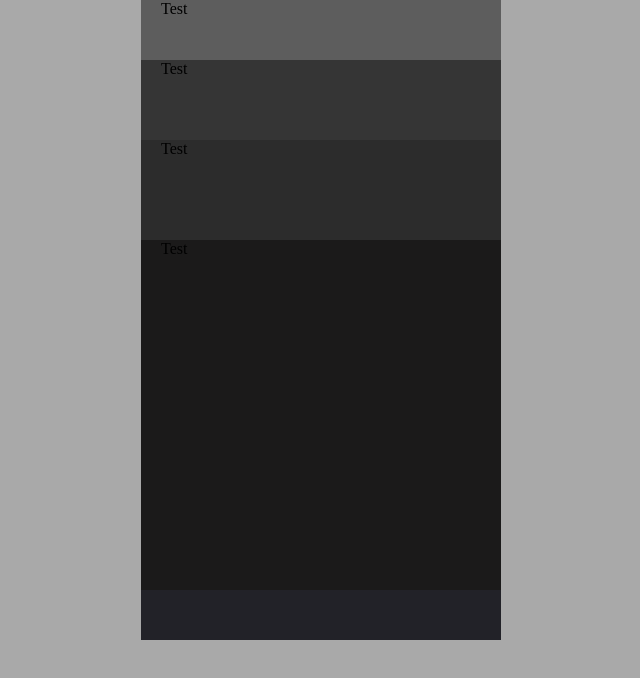
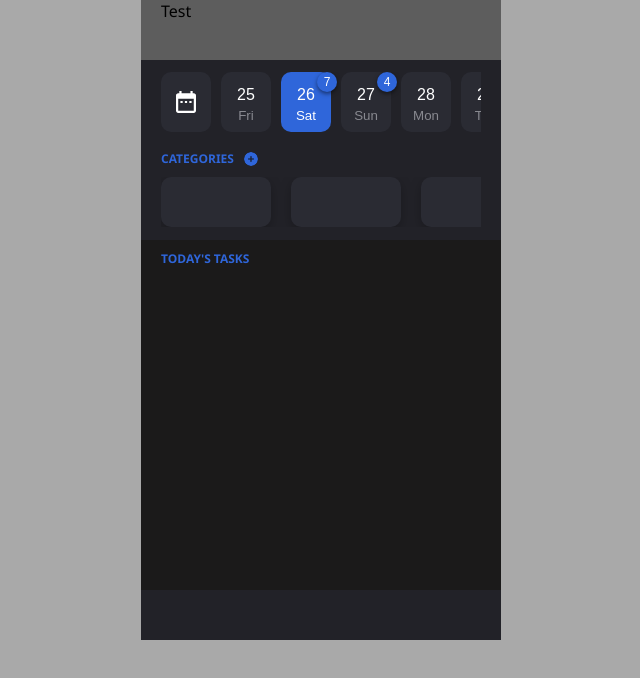
Before and after one commit to sergii-tur/task-app-ui, a plain HTML site: page index.html in a window 1280 px wide. Shown: the whole page, without its empty margins (319-959 px from the left). Drawn offline with Linux system fonts and the light colour scheme.

Commit message:
Days section UI, categories section first layout

```diff
--- a/css/main.css
+++ b/css/main.css
@@ -22,8 +22,8 @@
 }
 
 body  {
+  font-family: 'Segoe UI', Tahoma, Geneva, Verdana, sans-serif;
   margin: 0;
-
   background-color: darkgrey;
 }
 
@@ -44,6 +44,13 @@ body  {
   box-shadow: 0px 4px 12px rgba(0, 0, 0, 0.25);
 }
 
+h2 {
+  color: var(--blue);
+  text-transform: uppercase;
+  font-size: var(--txt-m);
+  margin: 10px 0 10px 0;
+}
+
 .app-ctn {
   height: 640px;
   width: 360px;
@@ -60,13 +67,77 @@ body  {
 .days {
   height: 80px;
   width: 100%;
-  background: #353535;
+  padding-top: 12px;
+}
+
+.days-ctn {
+  overflow-y: hidden;
+  overflow-x: auto;
+  scrollbar-color: var(--darkest) var(--grey);
+  scrollbar-width: none;
+}
+
+.calendar-btn {
+  height: 60px;
+  min-width: 50px;
+  margin-right: 10px;
+  border: none;
+  border-radius: var(--radius-xl);
+  background: var(--dark) url("../img/calendar.svg") no-repeat center;
+  background-size: 40%;
+}
+
+.day-btn {
+  position: relative;
+  height: 60px;
+  min-width: 50px;
+  margin-right: 10px;
+  border: none;
+  border-radius: var(--radius-xl);
+  background: var(--dark);
+}
+
+.current-day {
+  background: var(--blue);
+}
+
+.btn-date {
+  color: var(--main-txt-color);
+  font-size: var(--txt-xl);
+  font-weight: 500;
+  line-height: 26px;
+}
+
+.btn-weekday {
+  color: var(--sub-txt-color);
+}
+
+.current-day .btn-weekday {
+  color: var(--main-txt-color);
+}
+
+.day-btn .day-has-tasks {
+  position: absolute;
+  top: 0;
+  left: 36px;
+  height: 20px;
+  width: 20px;
+  border-radius: 50%;
+  justify-content: center;
+  align-items: center;
+  color: var(--main-txt-color);
+  font-size: var(--txt-m);
+  background: var(--blue);
+  box-shadow: 0px 2px 4px rgba(0, 0, 0, 0.5);
+}
+
+.day-btn .day-has-tasks:empty {
+  display: none;
 }
 
 .categories {
   height: 100px;
   width: 100%;
-  background: #2c2c2c;
 }
 
 .tasks {
@@ -74,3 +145,30 @@ body  {
   width: 100%;
   background: #1b1a1a;
 }
+
+.category-ctn {
+  overflow-y: hidden;
+  overflow-x: auto;
+  scrollbar-color: var(--darkest) var(--grey);
+  scrollbar-width: none;
+}
+
+.mini-btn-add {
+  height: 14px;
+  width: 14px;
+  padding: 0;
+  margin: 12px 0 10px 10px;
+  border: none;
+  border-radius: 50%;
+  background: url("../img/add.svg") no-repeat;
+  background-size: cover;
+
+}
+
+.category {
+  height: 50px;
+  min-width: 110px;
+  margin-right: 20px;
+  border-radius: var(--radius-xl);
+  background-color: var(--dark);
+}
--- a/index.html
+++ b/index.html
@@ -1,26 +1,64 @@
 <!DOCTYPE html>
 <html lang="en">
+
 <head>
   <meta charset="UTF-8">
   <meta name="viewport" content="width=device-width, initial-scale=1.0">
   <title>Task App</title>
   <link rel="stylesheet" href="css/main.css">
 </head>
+
 <body>
   <div class="app-ctn flex-column">
     <div class="info flex p-l-r-20">
       Test
     </div>
-    <div class="days flex p-l-r-20">
-      Test
+    <div class="days p-l-r-20">
+      <div class="days-ctn flex">
+        <button class="calendar-btn"></button>
+        <button class="day-btn">
+          <span class="btn-date">25</span><br />
+          <span class="btn-weekday">Fri</span>
+          <span class="day-has-tasks flex"></span>
+        </button>
+        <button class="day-btn current-day">
+          <span class="btn-date">26</span><br />
+          <span class="btn-weekday">Sat</span>
+          <span class="day-has-tasks flex">7</span>
+        </button>
+        <button class="day-btn">
+          <span class="btn-date">27</span><br />
+          <span class="btn-weekday">Sun</span>
+          <span class="day-has-tasks flex">4</span>
+        </button>
+        <button class="day-btn">
+          <span class="btn-date">28</span><br />
+          <span class="btn-weekday">Mon</span>
+          <span class="day-has-tasks flex"></span>
+        </button>
+        <button class="day-btn">
+          <span class="btn-date">29</span><br />
+          <span class="btn-weekday">Tue</span>
+          <span class="day-has-tasks flex"></span>
+        </button>
+      </div>
     </div>
-    <div class="categories flex p-l-r-20">
-      Test
+    <div class="categories flex-column p-l-r-20">
+      <div class="section-header flex">
+        <h2>Categories</h2>
+        <button class="mini-btn-add"></button>
+      </div>
+      <div class="category-ctn flex">
+        <div class="category shadow"></div>
+        <div class="category shadow"></div>
+        <div class="category shadow"></div>
+      </div>
     </div>
     <div class="tasks flex-column p-l-r-20">
-      Test
+      <h2>Today's tasks</h2>
     </div>
   </div>
 </body>
 <script src="js/main.js"></script>
+
 </html>
```
Also changed, not shown: img/add.svg (added), img/calendar.svg (added).
